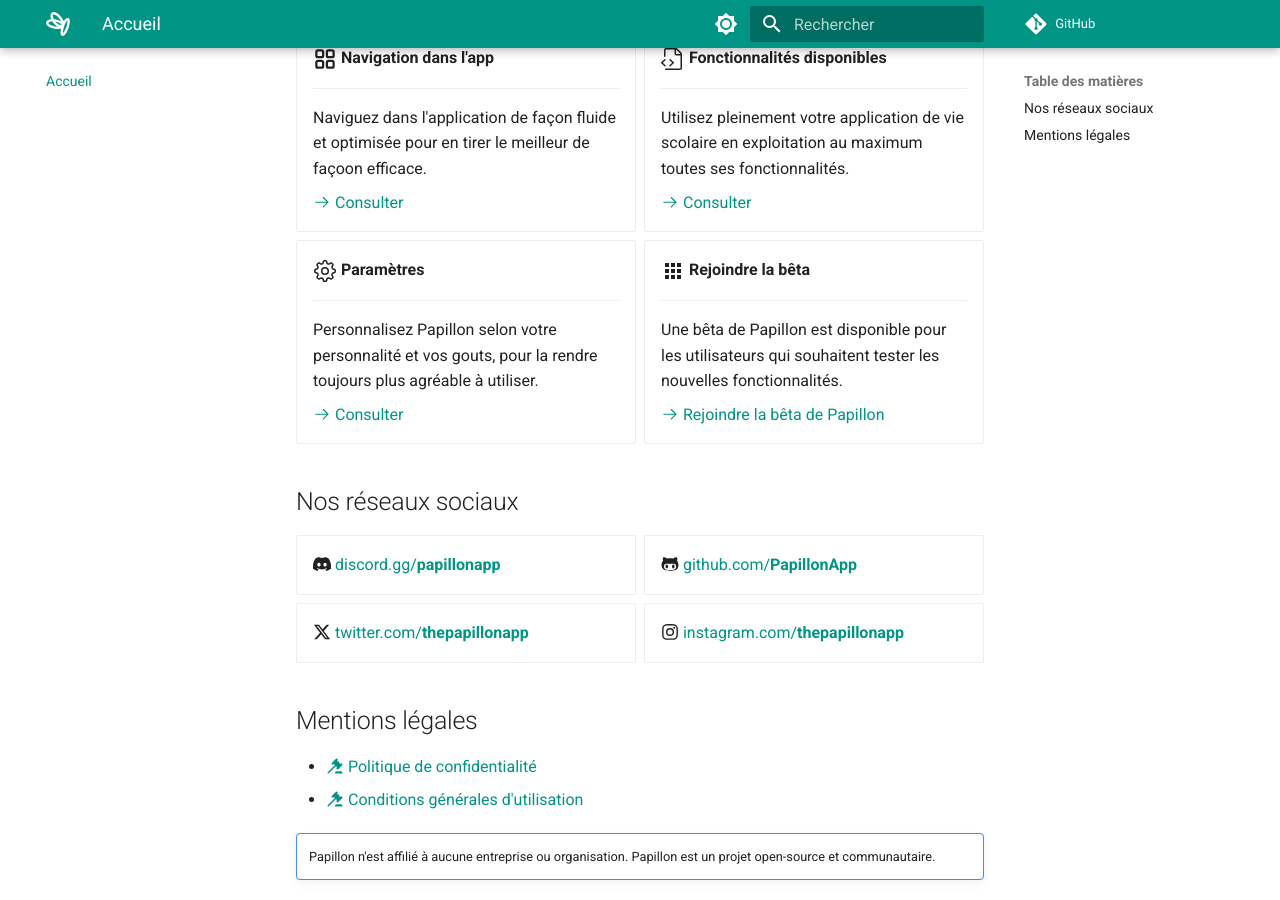
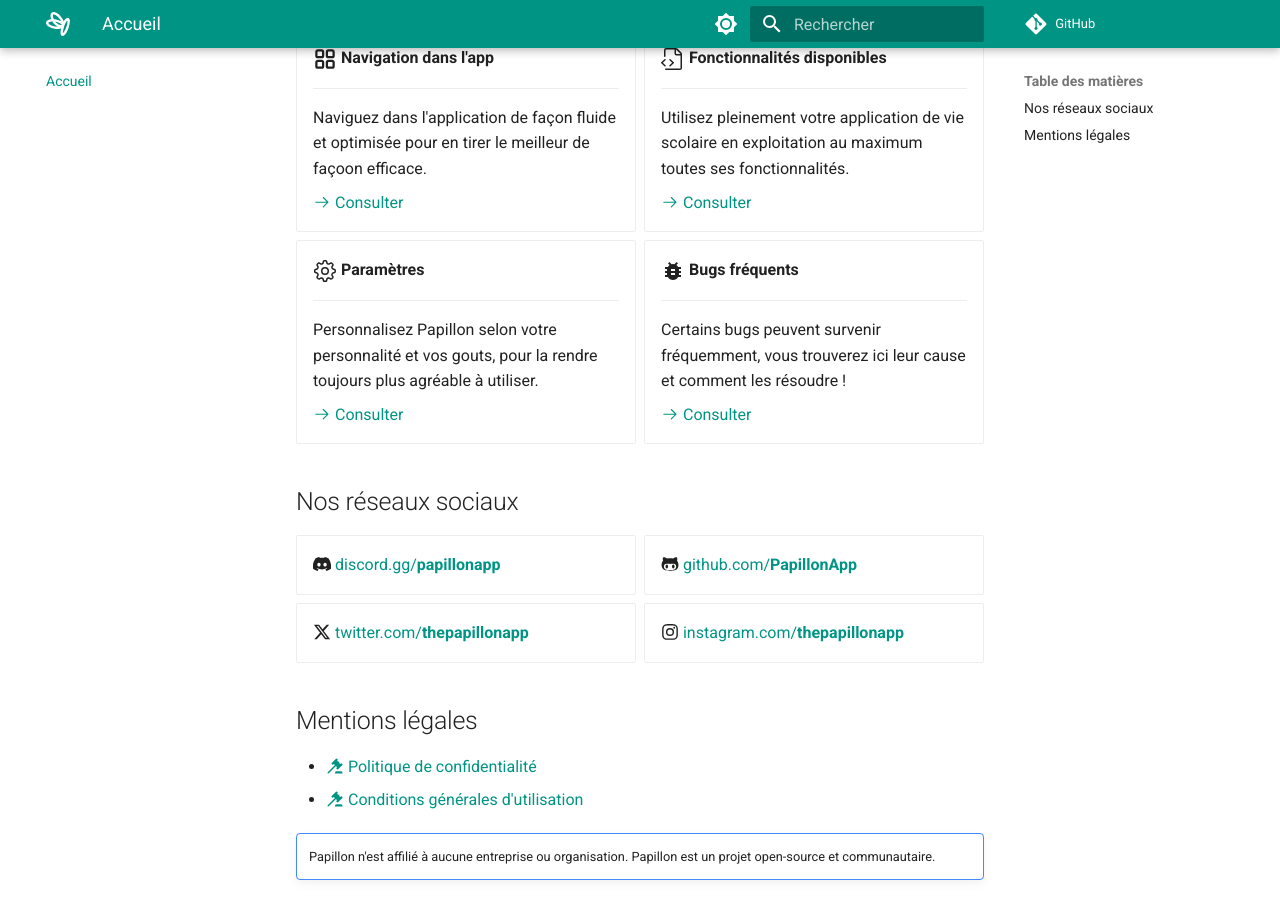
Before and after one commit to PapillonApp/Support, an MkDocs documentation site: the page built from docs/index.md, in a window 1280 px wide and 900 px high, scrolled down 473 px. Built offline with MkDocs 1.6.1 and Material for MkDocs 9.7.7, drawn with Linux system fonts in a browser that asks for light colours; comment, search, counter and statistics services are not loaded.

Commit message:
Remplacement de rejoindre la beta par bugs fréquents

```diff
--- a/docs/index.md
+++ b/docs/index.md
@@ -42,13 +42,13 @@
 
     [:octicons-arrow-right-24: Consulter](parametres/index.md)
 
--    :material-apps:{ .lg .middle } __Rejoindre la bêta__
+-    :material-bug:{ .lg .middle } __Bugs fréquents__
 
     ---
 
-    Une bêta de Papillon est disponible pour les utilisateurs qui souhaitent tester les nouvelles fonctionnalités.
+    Certains bugs peuvent survenir fréquemment, vous trouverez ici leur cause et comment les résoudre !
 
-    [:octicons-arrow-right-24: Rejoindre la bêta de Papillon](https://beta.getpapillon.xyz)
+    [:octicons-arrow-right-24: Consulter](bugs/index.md)
 
 </div>
 
--- a/mkdocs.yml
+++ b/mkdocs.yml
@@ -12,6 +12,7 @@ nav:
     - Notes :
       - Simulation de notes : ''
       - Graphique de la moyenne : ''
+
   - Paramètres: 'parametres/index.md'
 theme:
   name: material
```
Also changed, not shown: docs/bugs/index.md (added, +1 -0 lines).
